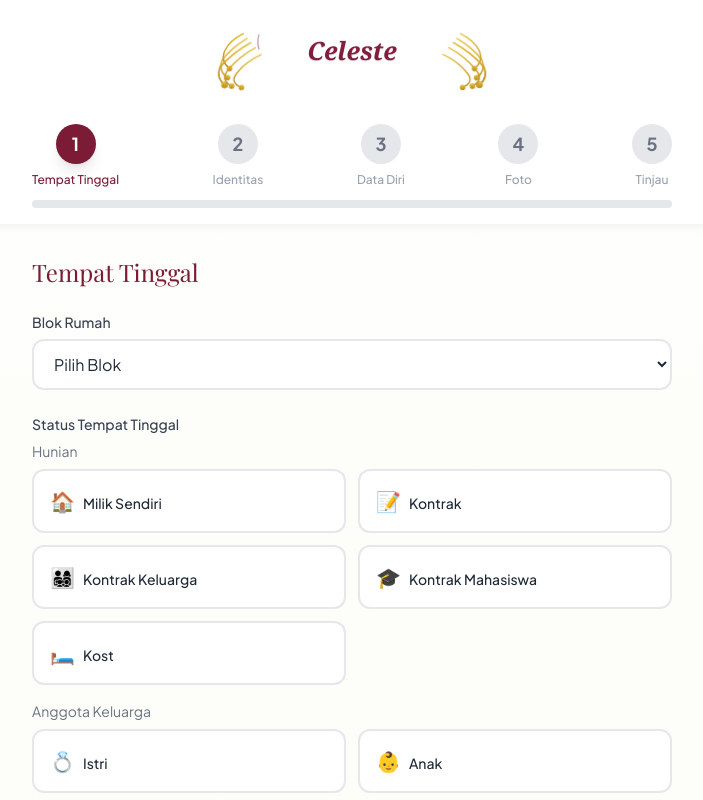
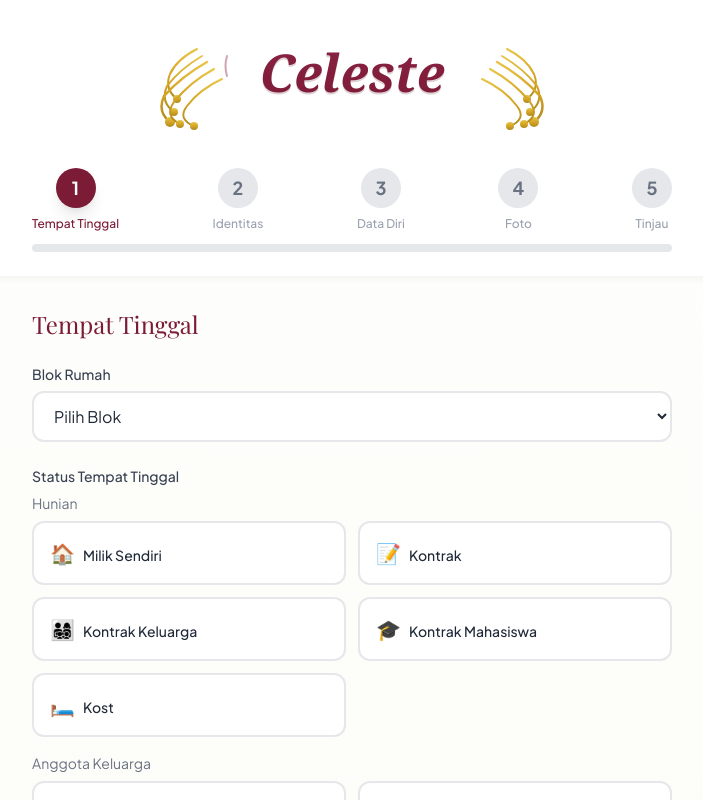
Before and after one commit to PromisePioneer/celeste-warga, a React (Vite) app in the folder frontend/: page /form in a window 1280 px wide. Shown: the top 800 px of the page, without its empty margins (288-991 px from the left). Built offline with nearby package versions, Linux system fonts and the light colour scheme; a web font is replaced by a local one.

Commit message:
Update favicon, title, form logo size

```diff
--- a/frontend/index.html
+++ b/frontend/index.html
@@ -1,10 +1,11 @@
 <!doctype html>
-<html lang="en">
+<html lang="id">
   <head>
     <meta charset="UTF-8" />
-    <link rel="icon" type="image/svg+xml" href="/favicon.svg" />
+    <link rel="icon" type="image/svg+xml" href="/celeste-icon.svg" />
     <meta name="viewport" content="width=device-width, initial-scale=1.0" />
-    <title>frontend</title>
+    <title>Data Warga Celeste</title>
+    <meta name="description" content="Pendataan Warga Komplek Celeste" />
   </head>
   <body>
     <div id="root"></div>
--- a/frontend/src/pages/FormPage.tsx
+++ b/frontend/src/pages/FormPage.tsx
@@ -277,9 +277,9 @@ export default function FormPage() {
     <div className="min-h-screen bg-gradient-to-b from-cream-50 to-cream-100">
       {/* Header */}
       <header className="sticky top-0 z-50 bg-white/90 backdrop-blur-md shadow-soft">
-        <div className="max-w-2xl mx-auto px-4 py-4">
+        <div className="max-w-2xl mx-auto px-4 py-6">
           <div className="flex items-center justify-center">
-            <CelesteLogo size="md" animated={false} />
+            <CelesteLogo size="lg" animated={false} />
           </div>
 
           {/* Progress bar */}
```
Also changed, not shown: frontend/public/celeste-icon.svg (added).
